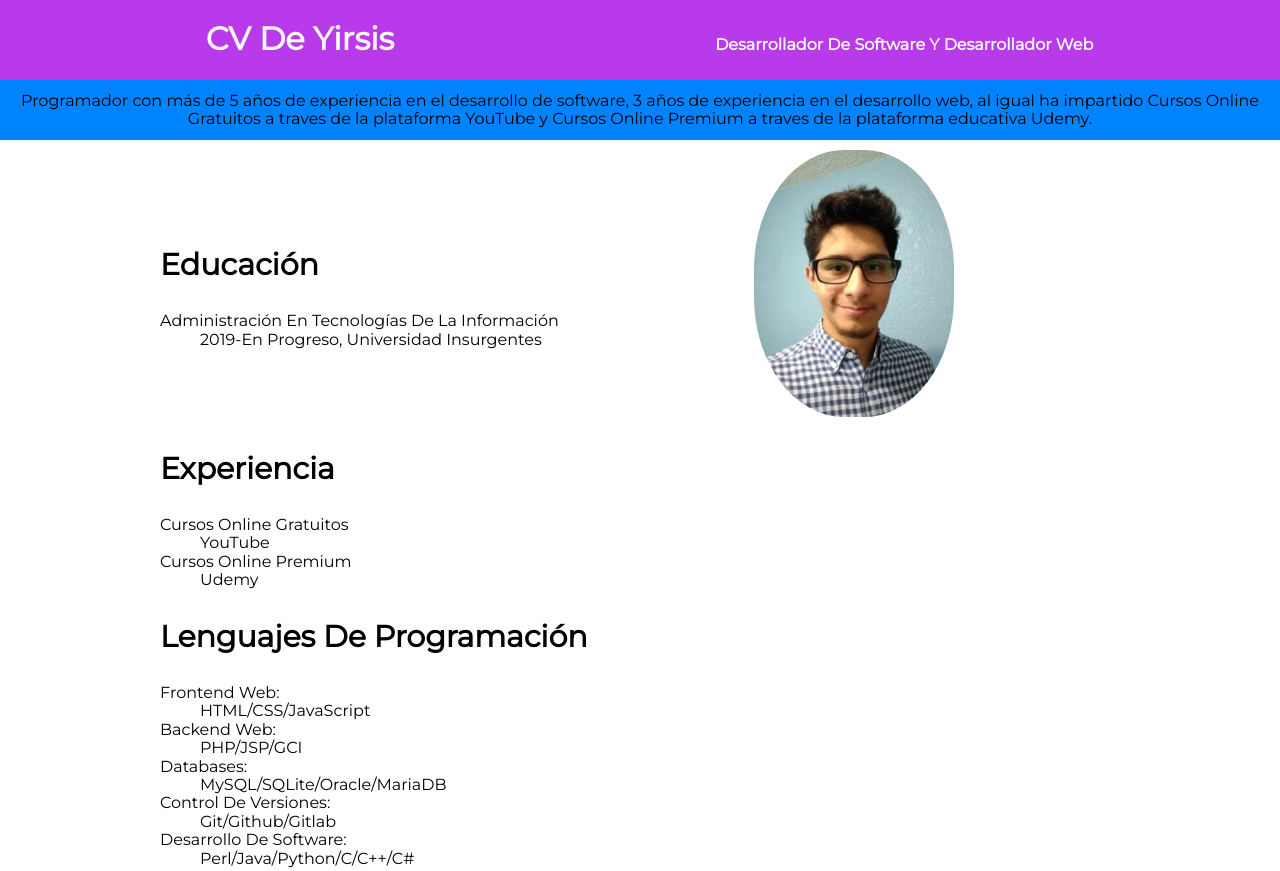
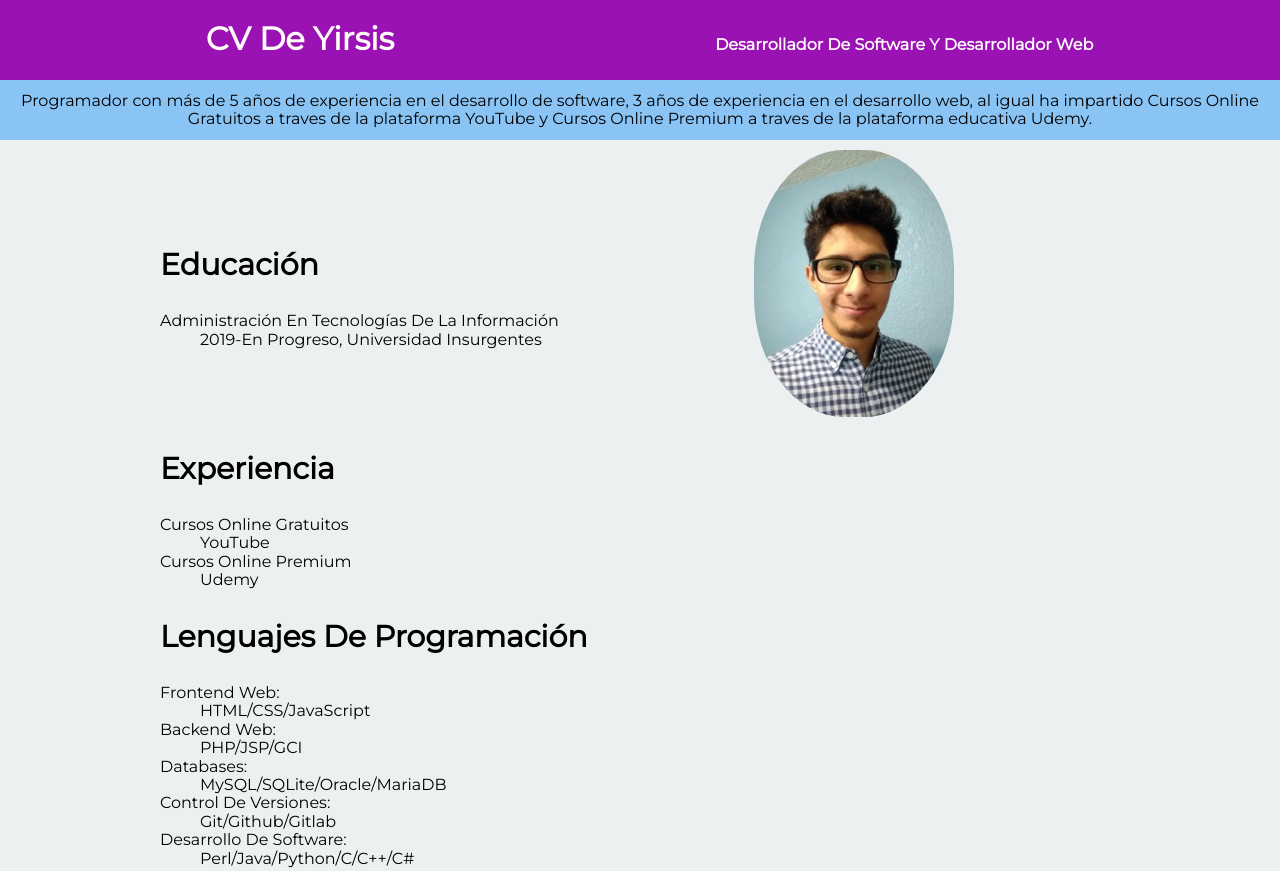
Before and after one commit to YirsisHertz/CV-Web, a plain HTML site: page index.html in a window 1280 px wide. Shown: the top 871 px of the page. Drawn offline with Linux system fonts and the light colour scheme.

Commit message:
Fix colors

```diff
--- a/css/style.css
+++ b/css/style.css
@@ -2,10 +2,11 @@
 
 body{
 	font-family: 'Montserrat', sans-serif;
+	background-color: #ECF0F1;
 }
 
 header{
-	background-color: #B93AEA;
+	background-color: #9A12B3;
 }
 
 .mi_marco{
@@ -26,7 +27,7 @@ header{
 .descripcion{
 	text-align: center;
 	padding: 12px;
-	background-color: #0083FF;
+	background-color: #89C4F4;
 }
 
 .informacion{
```
